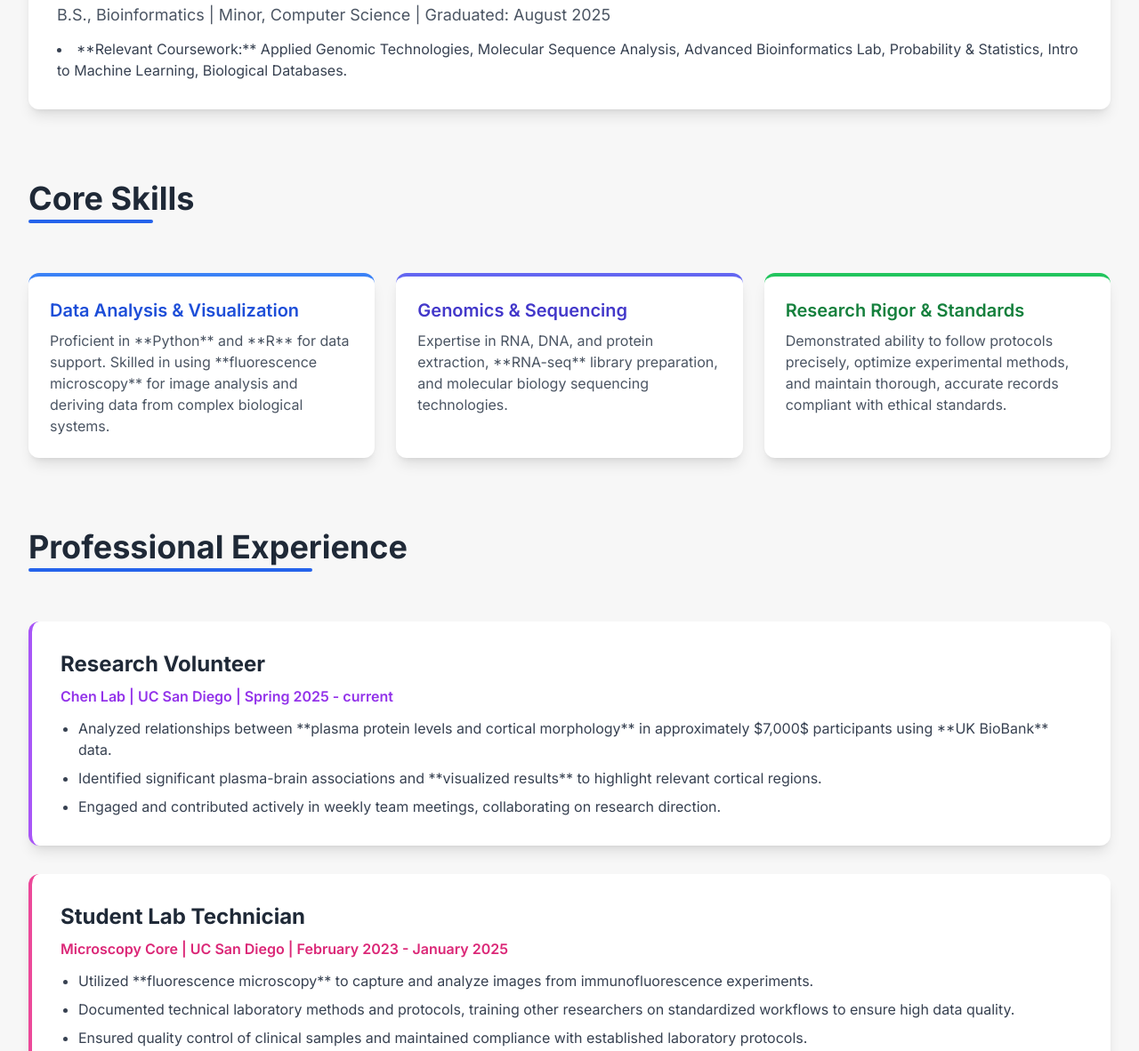
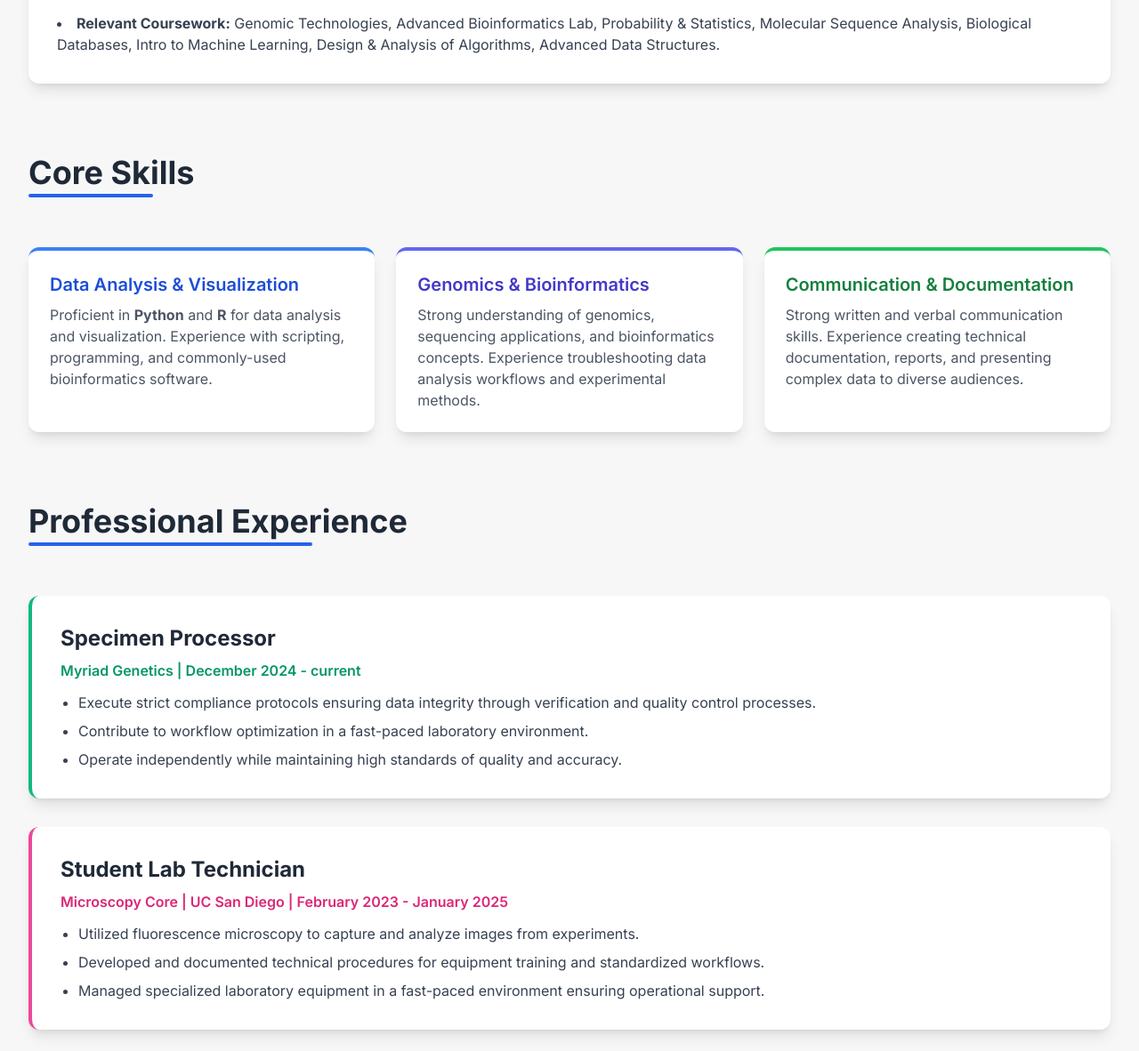
Before and after one commit to fionnydarmawan/my_website, a plain HTML site: page index.html in a window 1280 px wide. Shown: the part 987-2169 px from the top of the page at 89% size. Drawn offline with nearby package versions, Linux system fonts and the light colour scheme.

Commit message:
revised my_website
Updated navigation links and improved content clarity in the About section. Enhanced skill descriptions and refined professional experience entries.

```diff
--- a/index.html
+++ b/index.html
@@ -41,9 +41,9 @@
             <nav class="hidden md:flex space-x-8">
                 <a href="#about" class="text-gray-600 hover:text-blue-600 transition duration-300 font-medium">About</a>
                 <a href="#skills" class="text-gray-600 hover:text-blue-600 transition duration-300 font-medium">Skills</a>
-                <!-- NEW NAVIGATION LINK -->
                 <a href="#experience" class="text-gray-600 hover:text-blue-600 transition duration-300 font-medium">Experience</a>
                 <a href="#projects" class="text-gray-600 hover:text-blue-600 transition duration-300 font-medium">Projects</a>
+                <a href="current-projects.html" class="text-gray-600 hover:text-blue-600 transition duration-300 font-medium">Current Projects</a>
                 <a href="#contact" class="text-gray-600 hover:text-blue-600 transition duration-300 font-medium">Contact</a>
             </nav>
             <button class="md:hidden text-gray-600 hover:text-blue-600 focus:outline-none">
@@ -76,7 +76,7 @@
             <div class="mt-8 bg-white p-8 rounded-xl shadow-lg space-y-6">
 
                 <p class="text-gray-700 leading-relaxed text-lg mb-4">
-                    I am a recent graduate from <strong>UC San Diego</strong>strong> with a B.S. in Bioinformatics and a minor in Computer Science. My focus lies at the intersection of biology and data, leveraging <strong>Python, R, and machine learning</strong>strong> techniques to analyze complex genomic and biological datasets, particularly in <strong>RNA-seq and sequence analysis</strong>strong>. I am fluent in Indonesian (Bahasa) and proficient in Spanish.
+                    I am a recent graduate from <strong>UC San Diego</strong> with a B.S. in Bioinformatics and a minor in Computer Science. My focus lies at the intersection of biology and data, leveraging <strong>Python, R, and machine learning</strong> techniques to analyze complex genomic and biological datasets, particularly in <strong>RNA-seq and sequence analysis</strong>. I am fluent in Indonesian (Bahasa) and proficient in Spanish.
                 </p>
 
                 <!-- Education Details -->
@@ -84,7 +84,7 @@
                     <h4 class="text-2xl font-bold text-gray-800 mb-2">University of California San Diego</h4>
                     <p class="text-lg text-gray-600">B.S., Bioinformatics | Minor, Computer Science | Graduated: August 2025</p>
                     <ul class="list-disc list-inside text-gray-700 mt-3 space-y-1">
-                        <li>**Relevant Coursework:** Applied Genomic Technologies, Molecular Sequence Analysis, Advanced Bioinformatics Lab, Probability & Statistics, Intro to Machine Learning, Biological Databases.</li>
+                        <li><strong>Relevant Coursework:</strong> Genomic Technologies, Advanced Bioinformatics Lab, Probability & Statistics, Molecular Sequence Analysis, Biological Databases, Intro to Machine Learning, Design & Analysis of Algorithms, Advanced Data Structures.</li>
                     </ul>
                 </div>
             </div>
@@ -98,36 +98,36 @@
                 <!-- Skill Card 1: Data Analysis -->
                 <div class="bg-white p-6 rounded-xl shadow-lg border-t-4 border-blue-500 hover:shadow-xl transition duration-300">
                     <h4 class="text-xl font-semibold mb-2 text-blue-700">Data Analysis & Visualization</h4>
-                    <p class="text-gray-600">Proficient in **Python** and **R** for data support. Skilled in using **fluorescence microscopy** for image analysis and deriving data from complex biological systems.</p>
+                    <p class="text-gray-600">Proficient in <strong>Python</strong> and <strong>R</strong> for data analysis and visualization. Experience with scripting, programming, and commonly-used bioinformatics software.</p>
                 </div>
 
-                <!-- Skill Card 2: Genomics & Sequencing -->
+                <!-- Skill Card 2: Genomics & Bioinformatics -->
                 <div class="bg-white p-6 rounded-xl shadow-lg border-t-4 border-indigo-500 hover:shadow-xl transition duration-300">
-                    <h4 class="text-xl font-semibold mb-2 text-indigo-700">Genomics & Sequencing</h4>
-                    <p class="text-gray-600">Expertise in RNA, DNA, and protein extraction, **RNA-seq** library preparation, and molecular biology sequencing technologies.</p>
+                    <h4 class="text-xl font-semibold mb-2 text-indigo-700">Genomics & Bioinformatics</h4>
+                    <p class="text-gray-600">Strong understanding of genomics, sequencing applications, and bioinformatics concepts. Experience troubleshooting data analysis workflows and experimental methods.</p>
                 </div>
 
-                <!-- Skill Card 3: Research Rigor & Standards -->
+                <!-- Skill Card 3: Communication & Documentation -->
                 <div class="bg-white p-6 rounded-xl shadow-lg border-t-4 border-green-500 hover:shadow-xl transition duration-300">
-                    <h4 class="text-xl font-semibold mb-2 text-green-700">Research Rigor & Standards</h4>
-                    <p class="text-gray-600">Demonstrated ability to follow protocols precisely, optimize experimental methods, and maintain thorough, accurate records compliant with ethical standards.</p>
+                    <h4 class="text-xl font-semibold mb-2 text-green-700">Communication & Documentation</h4>
+                    <p class="text-gray-600">Strong written and verbal communication skills. Experience creating technical documentation, reports, and presenting complex data to diverse audiences.</p>
                 </div>
             </div>
         </section>
 
-        <!-- Professional Experience Section (NEW SECTION) -->
+        <!-- Professional Experience Section -->
         <section id="experience">
             <h3 class="text-4xl font-bold text-gray-800 section-title">Professional Experience</h3>
             <div class="mt-8 space-y-8">
 
-                <!-- Experience 1: Research Volunteer (Chen Lab) -->
-                <div class="bg-white p-8 rounded-xl shadow-lg border-l-4 border-purple-500">
-                    <h4 class="text-2xl font-bold text-gray-800 mb-2">Research Volunteer</h4>
-                    <p class="text-md font-semibold text-purple-600 mb-3">Chen Lab | UC San Diego | Spring 2025 - current</p>
+                <!-- Experience 1: Specimen Processor -->
+                <div class="bg-white p-8 rounded-xl shadow-lg border-l-4 border-emerald-500">
+                    <h4 class="text-2xl font-bold text-gray-800 mb-2">Specimen Processor</h4>
+                    <p class="text-md font-semibold text-emerald-600 mb-3">Myriad Genetics | December 2024 - current</p>
                     <ul class="list-disc list-outside text-gray-700 ml-5 space-y-2">
-                        <li>Analyzed relationships between **plasma protein levels and cortical morphology** in approximately $7,000$ participants using **UK BioBank** data.</li>
-                        <li>Identified significant plasma-brain associations and **visualized results** to highlight relevant cortical regions.</li>
-                        <li>Engaged and contributed actively in weekly team meetings, collaborating on research direction.</li>
+                        <li>Execute strict compliance protocols ensuring data integrity through verification and quality control processes.</li>
+                        <li>Contribute to workflow optimization in a fast-paced laboratory environment.</li>
+                        <li>Operate independently while maintaining high standards of quality and accuracy.</li>
                     </ul>
                 </div>
 
@@ -136,9 +136,9 @@
                     <h4 class="text-2xl font-bold text-gray-800 mb-2">Student Lab Technician</h4>
                     <p class="text-md font-semibold text-pink-600 mb-3">Microscopy Core | UC San Diego | February 2023 - January 2025</p>
                     <ul class="list-disc list-outside text-gray-700 ml-5 space-y-2">
-                        <li>Utilized **fluorescence microscopy** to capture and analyze images from immunofluorescence experiments.</li>
-                        <li>Documented technical laboratory methods and protocols, training other researchers on standardized workflows to ensure high data quality.</li>
-                        <li>Ensured quality control of clinical samples and maintained compliance with established laboratory protocols.</li>
+                        <li>Utilized fluorescence microscopy to capture and analyze images from experiments.</li>
+                        <li>Developed and documented technical procedures for equipment training and standardized workflows.</li>
+                        <li>Managed specialized laboratory equipment in a fast-paced environment ensuring operational support.</li>
                     </ul>
                 </div>
 
@@ -155,9 +155,9 @@
                     <h4 class="text-2xl font-bold text-gray-800 mb-2">Non-invasive Blood Pressure Monitor</h4>
                     <p class="text-md font-semibold text-red-600 mb-3">Engineering World Health (UCSD) | Fall 2023 - Spring 2024</p>
                     <ul class="list-disc list-outside text-gray-700 ml-5 space-y-2">
-                        <li>Collaborated on a team to design a low-cost, non-invasive blood pressure monitor using **Python and Raspberry Pi.**</li>
-                        <li>Developed a process for translating complex data from **machine learning models** into clear, usable results for a clinical audience.</li>
-                        <li>Communicated project updates and findings to engineers, stakeholders, and non-technical partners.</li>
+                        <li>Developed and validated predictive machine learning models using Python for clinical applications.</li>
+                        <li>Prepared technical reports to communicate data-driven results to diverse audiences.</li>
+                        <li>Collaborated on designing a low-cost medical device using Raspberry Pi and data analysis software.</li>
                     </ul>
                 </div>
 
@@ -166,8 +166,9 @@
                     <h4 class="text-2xl font-bold text-gray-800 mb-2">Genomic Data Curation & Transcriptomic Analysis</h4>
                     <p class="text-md font-semibold text-orange-600 mb-3">UC San Diego (Bintu Lab) | Fall 2023 - Spring 2024</p>
                     <ul class="list-disc list-outside text-gray-700 ml-5 space-y-2">
-                        <li>Curated genomic data from peer-reviewed literature and developed a workflow to identify gene expression patterns.</li>
-                        <li>Analyzed **single-cell RNA-seq data** with Python, integrating complex genomic and biological concepts into engaging presentations for faculty and peers.</li>
+                        <li>Processed and analyzed single-cell transcriptomic data using Python and R.</li>
+                        <li>Utilized data visualization tools to effectively communicate complex biological findings.</li>
+                        <li>Curated genomic data from peer-reviewed literature to identify gene expression patterns.</li>
                     </ul>
                 </div>
 
```
